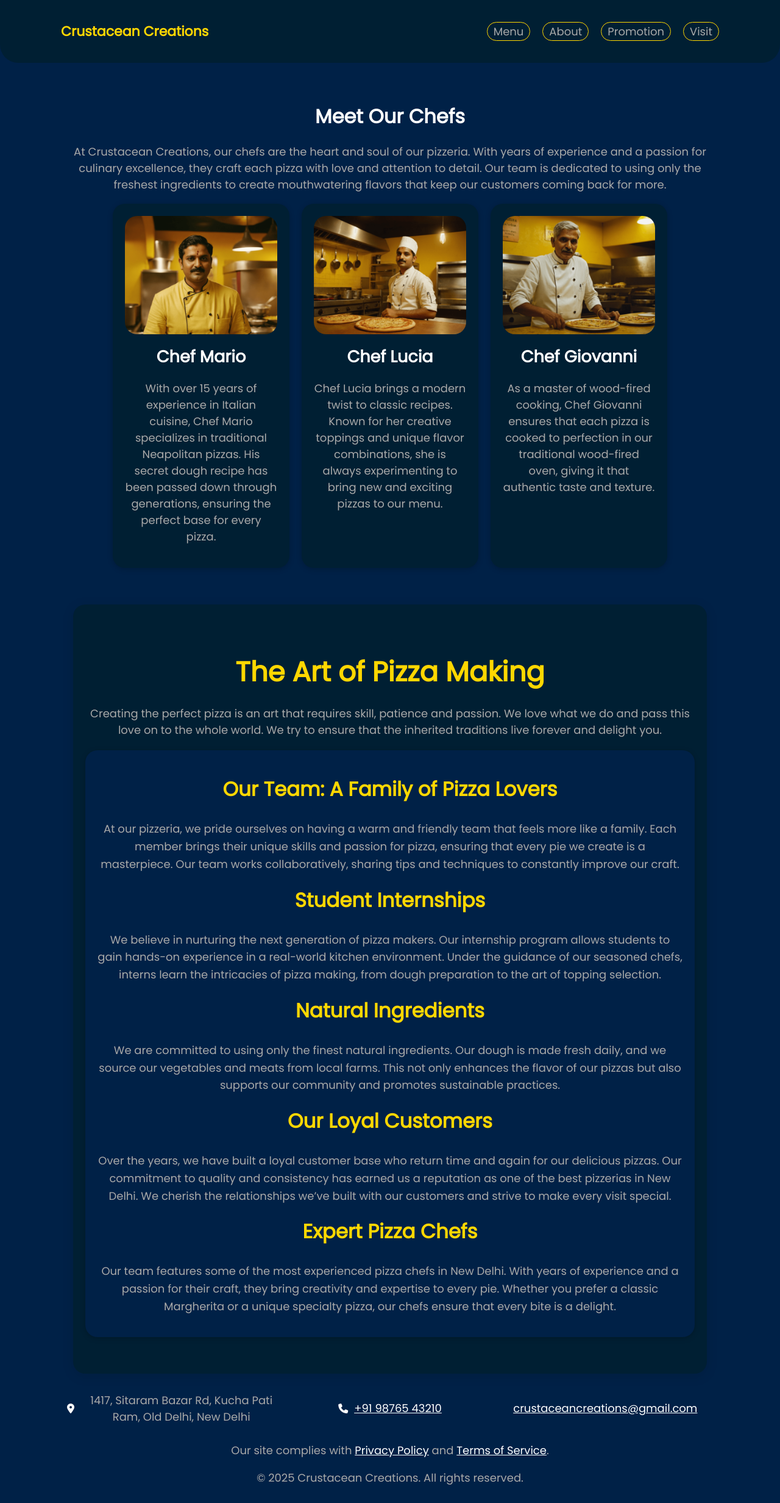
After one commit to NausAlexus/project-2, a PHP site: page /chef.html in a window 1280 px wide. The commit adds this page. Shown: the whole page at 61% size. Run offline with PHP 8.4, Linux system fonts and the light colour scheme.

Commit message:
fghdfhfgh

```diff
--- /dev/null
+++ b/chef.html
@@ -0,0 +1,95 @@
+<!DOCTYPE html>
+<html lang="en">
+<head>
+    <meta charset="UTF-8">
+    <meta name="viewport" content="width=device-width, initial-scale=1.0">
+    <title>Crustacean Creations - Privacy Policy</title>
+    <meta name="description" content="Read the Privacy Policy of Crustacean Creations. We value your privacy and outline how we protect your information while you enjoy our delicious pizza.">
+    <link rel="stylesheet" href="fonts/fontawesome/css/all.min.css">
+    <link rel="icon" href="img/favicon.ico">
+    <link rel="stylesheet" href="css/style.css">
+    <link rel="stylesheet" href="css/styleMenu.css">
+    <script src="js/script.js" defer></script>
+</head>
+<body>
+    <header class="header">
+        <nav class="navigation">
+            <a class="header-link" href="index.html">Crustacean Creations</a>
+            <ul class="nav-list">
+                <li class="nav-item"><a class="nav-link" href="menu.html">Menu</a></li>
+                <li class="nav-item"><a class="nav-link" href="index.html#about">About</a></li>
+                <li class="nav-item"><a class="nav-link" href="index.html#promotion">Promotion</a></li>
+                <li class="nav-item"><a class="nav-link" href="index.html#visit">Visit</a></li>
+            </ul>
+        </nav>
+    </header>
+
+
+    <main class="main-content">
+        <section class="chefs-section">
+            <h1>Meet Our Chefs</h1>
+            <p>At Crustacean Creations, our chefs are the heart and soul of our pizzeria. With years of experience and a passion for culinary excellence, they craft each pizza with love and attention to detail. Our team is dedicated to using only the freshest ingredients to create mouthwatering flavors that keep our customers coming back for more.</p>
+
+            <div class="chef-profiles">
+                <div class="chef-profile">
+                    <img src="img/chef-1.png" alt="Chef Mario" class="chef-image">
+                    <h2>Chef Mario</h2>
+                    <p>With over 15 years of experience in Italian cuisine, Chef Mario specializes in traditional Neapolitan pizzas. His secret dough recipe has been passed down through generations, ensuring the perfect base for every pizza.</p>
+                </div>
+                <div class="chef-profile">
+                    <img src="img/chef-2.png" alt="Chef Lucia" class="chef-image">
+                    <h2>Chef Lucia</h2>
+                    <p>Chef Lucia brings a modern twist to classic recipes. Known for her creative toppings and unique flavor combinations, she is always experimenting to bring new and exciting pizzas to our menu.</p>
+                </div>
+                <div class="chef-profile">
+                    <img src="img/chef-3.png" alt="Chef Giovanni" class="chef-image">
+                    <h2>Chef Giovanni</h2>
+                    <p>As a master of wood-fired cooking, Chef Giovanni ensures that each pizza is cooked to perfection in our traditional wood-fired oven, giving it that authentic taste and texture.</p>
+                </div>
+            </div>
+        </section>
+
+        <section class="pizza-making-process">
+            <h1>The Art of Pizza Making</h1>
+            <p>Creating the perfect pizza is an art that requires skill, patience and passion. We love what we do and pass this love on to the whole world. We try to ensure that the inherited traditions live forever and delight you.</p>
+
+            <div class="process-details">
+                <h2>Our Team: A Family of Pizza Lovers</h2>
+                <p>At our pizzeria, we pride ourselves on having a warm and friendly team that feels more like a family. Each member brings their unique skills and passion for pizza, ensuring that every pie we create is a masterpiece. Our team works collaboratively, sharing tips and techniques to constantly improve our craft.</p>
+
+                <h2>Student Internships</h2>
+                <p>We believe in nurturing the next generation of pizza makers. Our internship program allows students to gain hands-on experience in a real-world kitchen environment. Under the guidance of our seasoned chefs, interns learn the intricacies of pizza making, from dough preparation to the art of topping selection.</p>
+
+                <h2>Natural Ingredients</h2>
+                <p>We are committed to using only the finest natural ingredients. Our dough is made fresh daily, and we source our vegetables and meats from local farms. This not only enhances the flavor of our pizzas but also supports our community and promotes sustainable practices.</p>
+
+                <h2>Our Loyal Customers</h2>
+                <p>Over the years, we have built a loyal customer base who return time and again for our delicious pizzas. Our commitment to quality and consistency has earned us a reputation as one of the best pizzerias in New Delhi. We cherish the relationships we’ve built with our customers and strive to make every visit special.</p>
+
+                <h2>Expert Pizza Chefs</h2>
+                <p>Our team features some of the most experienced pizza chefs in New Delhi. With years of experience and a passion for their craft, they bring creativity and expertise to every pie. Whether you prefer a classic Margherita or a unique specialty pizza, our chefs ensure that every bite is a delight.</p>
+            </div>
+        </section>
+    </main>
+
+    <footer class="footer">
+        <div class="visit-card-footer" >
+            <div class="card-content" onclick="window.open('https://www.google.com/maps?q=1417+Sitaram+Bazar+Rd,+Kucha+Pati+Ram,+Old+Delhi,+New+Delhi', '_blank')">
+                <i class="fas fa-map-marker-alt"></i>
+                <span>1417, Sitaram Bazar Rd, Kucha Pati Ram, Old Delhi, New Delhi</span>
+            </div>
+            <div class="card-content">
+                <i class="fas fa-phone"></i>
+                <a href="tel:+919876543210">+91 98765 43210</a>
+            </div>
+            <div class="card-content">
+                <a href="mailto:crustaceancreations@gmail.com" class="contact-email">crustaceancreations@gmail.com</a>
+            </div>
+        </div>
+        <p class="footer-text">
+            Our site complies with <a href="privacy-policy.html">Privacy Policy</a> and <a href="terms-conditions.html">Terms of Service</a>.
+        </p>
+        <p class="footer-text">&copy; 2025 Crustacean Creations. All rights reserved.</p>
+    </footer>
+</body>
+</html>
--- a/css/style.css
+++ b/css/style.css
@@ -280,6 +280,148 @@ body::-webkit-scrollbar-track {
     transition: color 0.3s ease;
 }
 
+
+
+
+
+
+
+
+
+
+
+
+
+
+
+
+.chefs-section {
+    background-color: #002147;
+    padding: 40px 0;
+    text-align: center;
+}
+
+.chefs-section h1 {
+    font-size: 32px;
+    color: #ffffff;
+    margin-bottom: 20px;
+}
+
+.chef-profiles {
+    display: flex;
+    justify-content: center;
+    flex-wrap: wrap;
+    gap: 20px;
+}
+
+.chef-profile {
+    background-color: #001f33;
+    border-radius: 20px;
+    padding: 20px;
+    width: 250px;
+    box-shadow: 0 2px 10px rgba(0, 0, 0, 0.2);
+    transition: transform 0.3s;
+}
+
+.chef-profile:hover {
+    transform: scale(1.05);
+}
+
+.chef-image {
+    width: 100%;
+    height: auto;
+    border-radius: 20px;
+}
+
+.chef-profile h2 {
+    color: #ffffff;
+    margin: 10px 0;
+}
+
+.chef-profile p {
+    color: #a9a9a9;
+}
+
+/* Адаптивные стили */
+@media (min-width: 768px) {
+    .chef-profiles {
+        flex-direction: row; /* Горизонтальная ориентация на больших экранах */
+        justify-content: center; /* Центрирование карточек */
+    }
+
+}
+
+
+
+
+
+
+
+
+
+
+
+
+.pizza-making-process {
+    padding: 40px 20px; /* Отступы сверху и снизу */
+    background-color: #001f33; /* Цвет фона секции */
+    text-align: center; /* Центрирование текста */
+    border-radius: 20px; /* Закругленные углы */
+    box-shadow: 0 4px 20px rgba(0, 0, 0, 0.1); /* Тень для секции */
+    margin: 20px; /* Отступы вокруг секции */
+}
+
+.pizza-making-process h1 {
+    font-size: 2.5em; /* Размер заголовка */
+    color: #ffd700; /* Цвет заголовка */
+    margin-bottom: 20px; /* Отступ снизу */
+}
+
+.process-details {
+    background-color: #002147; /* Темный фон для деталей процесса */
+    border-radius: 20px; /* Закругленные углы */
+    padding: 20px; /* Отступы внутри блока */
+    margin: 20px 0; /* Отступы сверху и снизу */
+    box-shadow: 0 2px 10px rgba(0, 0, 0, 0.2); /* Тень для блока */
+}
+
+.process-details h2 {
+    font-size: 1.8em; /* Размер заголовков секций */
+    color: #ffd700; /* Цвет заголовков */
+    margin-top: 20px; /* Отступ сверху */
+}
+
+.process-details p {
+    font-size: 1em; /* Размер текста */
+    color: #a9a9a9; /* Цвет текста */
+    line-height: 1.6; /* Междустрочный интервал для удобства чтения */
+    margin-bottom: 15px; /* Отступ снизу */
+}
+
+@media (max-width: 769px) {
+    .pizza-making-process {
+        padding: 20px; /* Уменьшение отступов на мобильных устройствах */
+    }
+}
+
+
+
+
+
+
+
+
+
+
+
+
+
+
+
+
+
+
+
 @media (min-width: 1025px) {
     .nav-link:hover {
         background-color: #ffd700;
--- a/menu.html
+++ b/menu.html
@@ -19,7 +19,6 @@
             <ul class="nav-list">
                 <li class="nav-item"><a class="nav-link" href="menu.html">Menu</a></li>
                 <li class="nav-item"><a class="nav-link" href="index.html#about">About</a></li>
-                <li class="nav-item"><a class="nav-link" href="index.html#reviews">Reviews</a></li>
                 <li class="nav-item"><a class="nav-link" href="index.html#promotion">Promotion</a></li>
                 <li class="nav-item"><a class="nav-link" href="index.html#visit">Visit</a></li>
             </ul>
--- a/privacy-policy.html
+++ b/privacy-policy.html
@@ -18,7 +18,6 @@
             <ul class="nav-list">
                 <li class="nav-item"><a class="nav-link" href="menu.html">Menu</a></li>
                 <li class="nav-item"><a class="nav-link" href="index.html#about">About</a></li>
-                <li class="nav-item"><a class="nav-link" href="index.html#reviews">Reviews</a></li>
                 <li class="nav-item"><a class="nav-link" href="index.html#promotion">Promotion</a></li>
                 <li class="nav-item"><a class="nav-link" href="index.html#visit">Visit</a></li>
             </ul>
--- a/terms-conditions.html
+++ b/terms-conditions.html
@@ -18,7 +18,6 @@
             <ul class="nav-list">
                 <li class="nav-item"><a class="nav-link" href="menu.html">Menu</a></li>
                 <li class="nav-item"><a class="nav-link" href="index.html#about">About</a></li>
-                <li class="nav-item"><a class="nav-link" href="index.html#reviews">Reviews</a></li>
                 <li class="nav-item"><a class="nav-link" href="index.html#promotion">Promotion</a></li>
                 <li class="nav-item"><a class="nav-link" href="index.html#visit">Visit</a></li>
             </ul>
--- a/thanks.html
+++ b/thanks.html
@@ -9,7 +9,7 @@
       content="Thank you for connecting with Crustacean Creations! We appreciate your message and will respond shortly."
     />
     <title>Thank You for Reaching Out to Crustacean Creations!</title>
-    <link rel="stylesheet" href="./css/style.css" />
+    <link rel="stylesheet" href="css/style.css" />
   </head>
 
   <body id="thanks-page">
```
Also changed, not shown: index.html (+2 -47 lines), reviews.html (added).
